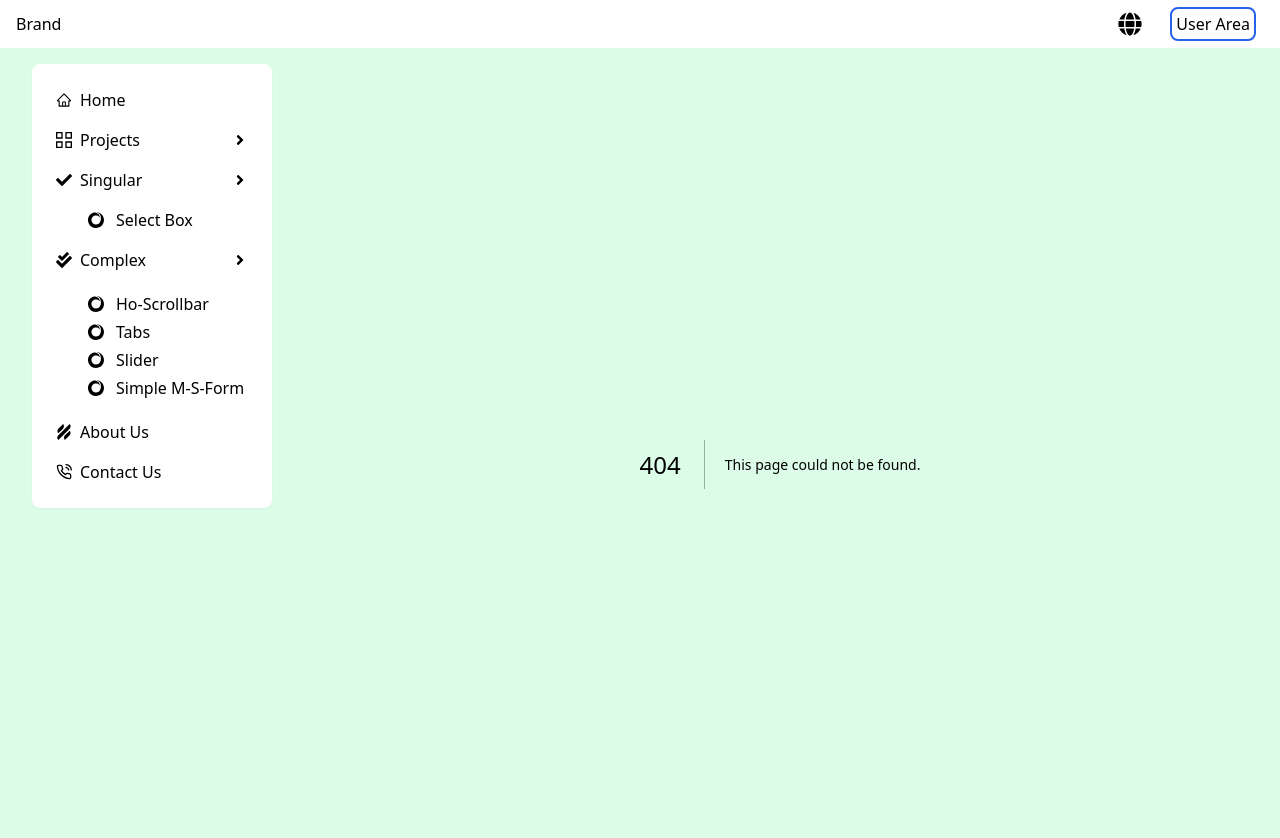
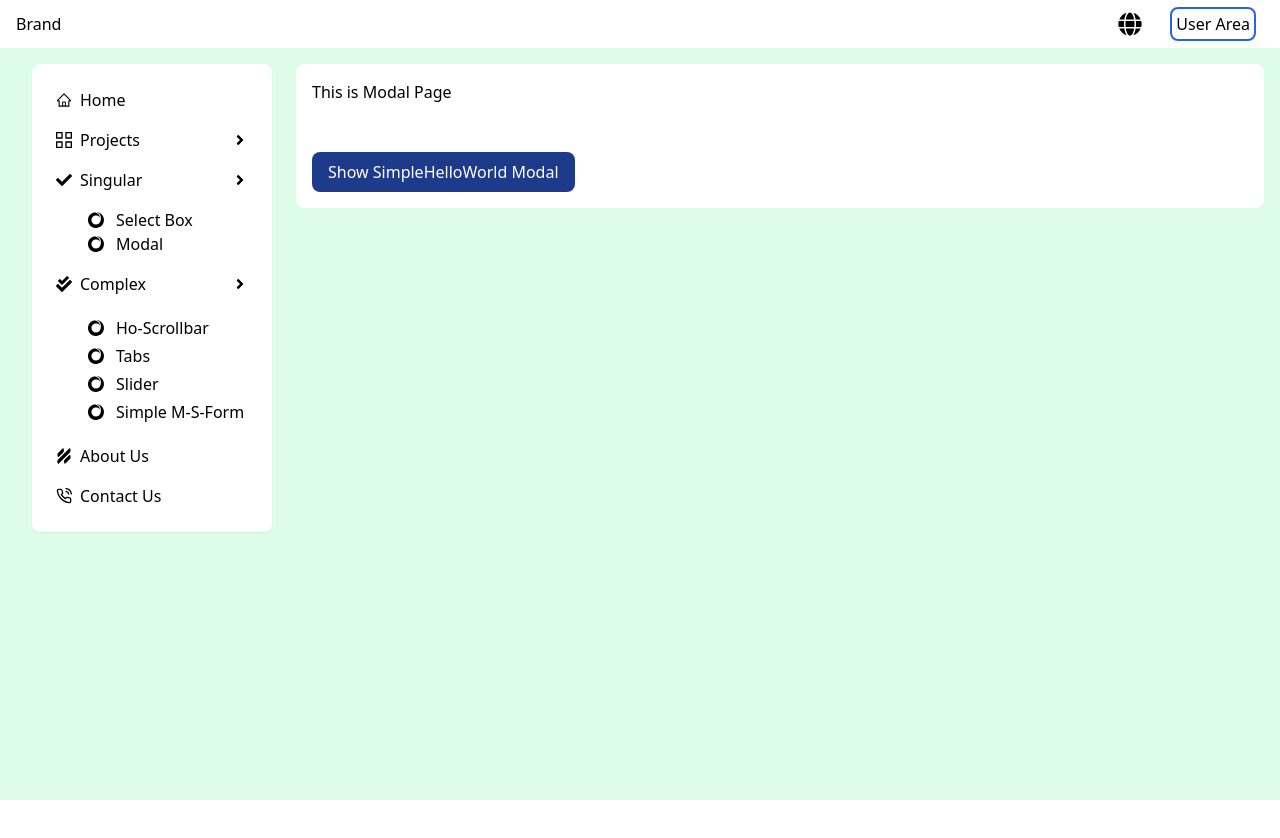
Before and after one commit to kannarisa/nextjs-tailwind-sandbox, a Next.js app: page /singular/modal in a window 1280 px wide. Before the commit this address had no page. Shown: the top 838 px of the page. After the commit the page ends 800 px from the top, so only its background shows below. Built offline with nearby package versions, Linux system fonts and the light colour scheme.

Commit message:
Feat: show Simple Hello World Modal

```diff
--- /dev/null
+++ b/app/singular/modal/components/SimpleHelloWorldModal.jsx
@@ -0,0 +1,44 @@
+"use client";
+import Modal from "@/components/modal/Modal";
+import { useState } from "react";
+
+const SimpleHelloWorldModal = () => {
+  const [showModal, setShowModal] = useState(false);
+
+  const openModalHandler = () => {
+    setShowModal(true);
+  };
+
+  const closeModalHandler = () => {
+    setShowModal(false);
+  };
+
+  return (
+    <div>
+      <button
+        className="px-4 py-2 bg-blue-900 text-white rounded-lg"
+        onClick={openModalHandler}
+      >
+        Show SimpleHelloWorld Modal
+      </button>
+      <Modal
+        isOpen={showModal}
+        onDismiss={closeModalHandler}
+        title="Simple Hello World Modal"
+      >
+        <div className="my-4 w-[600px] max-w-full">
+          <h1>Hello World</h1>
+          <p>
+            Lorem ipsum dolor sit amet consectetur adipisicing elit. Mollitia
+            suscipit quaerat laboriosam, doloribus ut eaque labore ipsa ducimus
+            possimus molestiae. Lorem ipsum dolor sit amet consectetur
+            adipisicing elit. Mollitia suscipit quaerat laboriosam, doloribus ut
+            eaque labore ipsa ducimus possimus molestiae.
+          </p>
+        </div>
+      </Modal>
+    </div>
+  );
+};
+
+export default SimpleHelloWorldModal;
--- /dev/null
+++ b/app/singular/modal/page.jsx
@@ -0,0 +1,15 @@
+import React from "react";
+import SimpleHelloWorldModal from "./components/SimpleHelloWorldModal";
+
+const ModalPage = () => {
+  return (
+    <div className="bg-white rounded-lg mx-4 p-4">
+      <h1>This is Modal Page</h1>
+      <br />
+      <br />
+      <SimpleHelloWorldModal />
+    </div>
+  );
+};
+
+export default ModalPage;
--- a/components/layout/layout-sections/MainSidebar.jsx
+++ b/components/layout/layout-sections/MainSidebar.jsx
@@ -18,7 +18,7 @@ const MainSidebar = () => {
     <aside
       className={`bg-white top-4 left-4 lg:fixed lg:block lg:top-16 lg:left-8 rounded-lg overflow-hidden transition-all duration-200 ${
         open ? "w-60 p-4 block fixed" : "w-0 hidden"
-      } lg:w-60 lg:p-4 z-50 shadow-sm`}
+      } lg:w-60 lg:p-4 max-lg:z-20 shadow-sm`}
     >
       <ul>
         <li className="flex justify-end items-center lg:hidden">
@@ -46,12 +46,19 @@ const MainSidebar = () => {
             <FaAngleRight />
           </div>
           <ul className="ml-8 mt-4">
-            <li className="flex justify-center items-center gap-3">
+            <li className="flex justify-start items-center gap-3">
               <SiSinglestore />
               <Link href="/singular/selectbox" onClick={CloseSideBarHandler}>
                 Select Box
               </Link>
             </li>
+            <li className="flex justify-start items-center gap-3">
+              <SiSinglestore />
+              <Link href="/singular/modal" onClick={CloseSideBarHandler}>
+                Modal
+              </Link>
+            </li>
+
           </ul>
         </li>
 
@@ -85,7 +92,10 @@ const MainSidebar = () => {
             </li>
             <li className="flex justify-start items-center gap-3 my-1">
               <SiSinglestore />
-              <Link href="/complex/simple-multi-step-form" onClick={CloseSideBarHandler}>
+              <Link
+                href="/complex/simple-multi-step-form"
+                onClick={CloseSideBarHandler}
+              >
                 Simple M-S-Form
               </Link>
             </li>
--- /dev/null
+++ b/components/modal/Modal.jsx
@@ -0,0 +1,44 @@
+"use client";
+
+import { AiOutlineClose } from "react-icons/ai";
+
+// Important tip 1:
+// We control the Modal state on its parent (open and close state)
+// The Modal is just a wrapper component that handles the UI
+// It is in the center of screen and It has a semi-transparent background
+// We can close this modal by clicking on the background or the close button
+
+// Important tip 2:
+// We need to receive some props
+// 1- isOpen: to handle show and hide this modal
+// 2-onDismiss: to be able to sent back dismiss command to parent
+// 3- children: to render the received children inside of our Modal
+
+const Modal = ({ isOpen, title = "My Modal", onDismiss, children }) => {
+  if (!isOpen) {
+    return null;
+  }
+
+  return (
+    <div
+      className="fixed w-screen h-screen bg-black bg-opacity-60 top-0 left-0 right-0 bottom-0 z-50 flex justify-center items-center"
+      onClick={onDismiss}
+    >
+      <div
+        className="min-w-[400px] max-w-full overflow-x-hidden min-h-[200px] bg-sky-200 rounded-xl p-2 flex flex-col relative"
+        onClick={(event) => event.stopPropagation}
+      >
+        <AiOutlineClose
+          className="absolute right-4 top-3 text-2xl text-red-600 cursor-pointer"
+          onClick={onDismiss}
+        />
+        <div className="w-full h-10 flex items-center mb-1 border border-b-gray-300">
+          <h1 className="text-xl font-bold">{title}</h1>
+        </div>
+        {children}
+      </div>
+    </div>
+  );
+};
+
+export default Modal;
```
